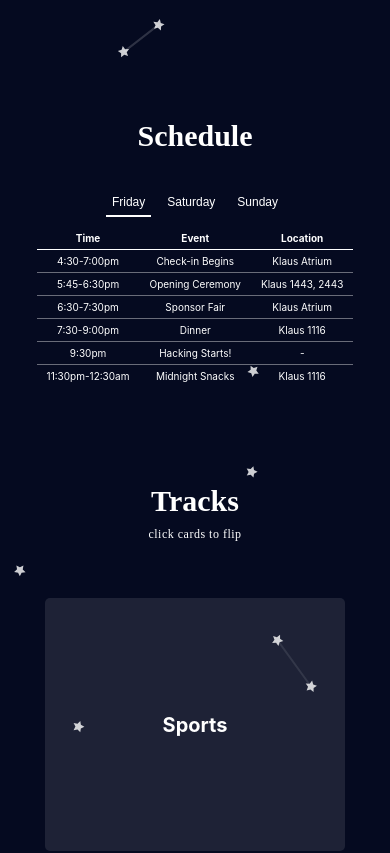
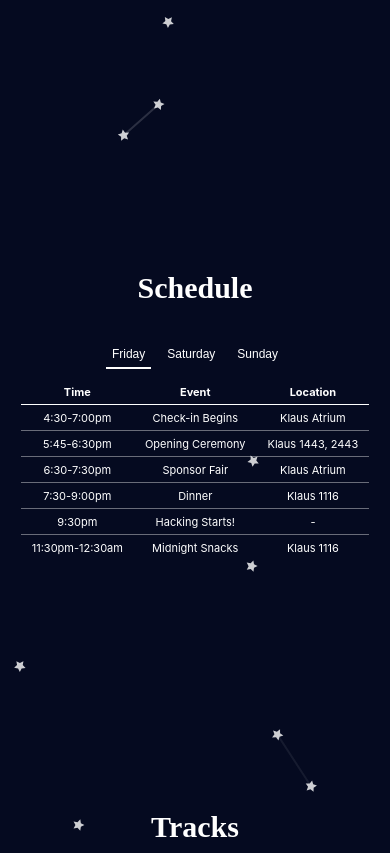
Before and after one commit to DataScience-GT/hacklytics-website-2023, a React (Create React App) app in the folder client/: page / in a window 390 px wide. Shown: the part 2840-3693 px from the top of the page. Built offline with nearby package versions, Linux system fonts and the light colour scheme; grey boxes are pictures that could not be loaded; a web font is replaced by a local one.

Commit message:
schedule

```diff
--- a/client/src/Components/EventScheduleSection/EventScheduleSection.css
+++ b/client/src/Components/EventScheduleSection/EventScheduleSection.css
@@ -70,4 +70,10 @@
 .schedule-table td {
   padding: 0.5em 1em;
 }
+
+@media screen and (max-width: 768px) {
+  .schedule-table {
+    font-size: 11px;
+  }
+}
 /*# sourceMappingURL=EventScheduleSection.css.map */
--- a/client/src/Components/EventScheduleSection/EventScheduleSection.scss
+++ b/client/src/Components/EventScheduleSection/EventScheduleSection.scss
@@ -51,3 +51,10 @@
     padding: 0.5em 1em;
   }
 }
+
+
+@media screen and (max-width: 768px) {
+  .schedule-table {
+    font-size: 11px;
+  }
+}
--- a/client/src/Components/Navbar/index.js
+++ b/client/src/Components/Navbar/index.js
@@ -52,6 +52,9 @@ const Navbar = (params) => {
             <a className="nav-menuitem" href="#about">
               About
             </a>
+            <a className="nav-menuitem" href="#schedule">
+              Schedule
+            </a>
             <a className="nav-menuitem" href="#tracks">
               Tracks
             </a>
@@ -103,6 +106,9 @@ const Navbar = (params) => {
             <a className="nav-menuitem" onClick={handleClick} href="#about">
               About
             </a>
+            <a className="nav-menuitem" onClick={handleClick} href="#schedule">
+              Schedule
+            </a>
             <a className="nav-menuitem" onClick={handleClick} href="#tracks">
               Tracks
             </a>
--- a/client/src/Pages/Home/Home.css
+++ b/client/src/Pages/Home/Home.css
@@ -689,6 +689,8 @@
 
 #schedule {
   color: #fff;
+  padding: 100px 0;
+  height: 70vh;
 }
 
 #schedule .schedule-flex {
--- a/client/src/Pages/Home/Home.scss
+++ b/client/src/Pages/Home/Home.scss
@@ -527,6 +527,8 @@
 
 #schedule {
   color: #fff;
+  padding: 100px 0;
+  height: 70vh;
   .schedule-flex {
     display: flex;
     flex-direction: column;
```
Also changed, not shown: 2 other files (tests, documents, lock files or other folders).
